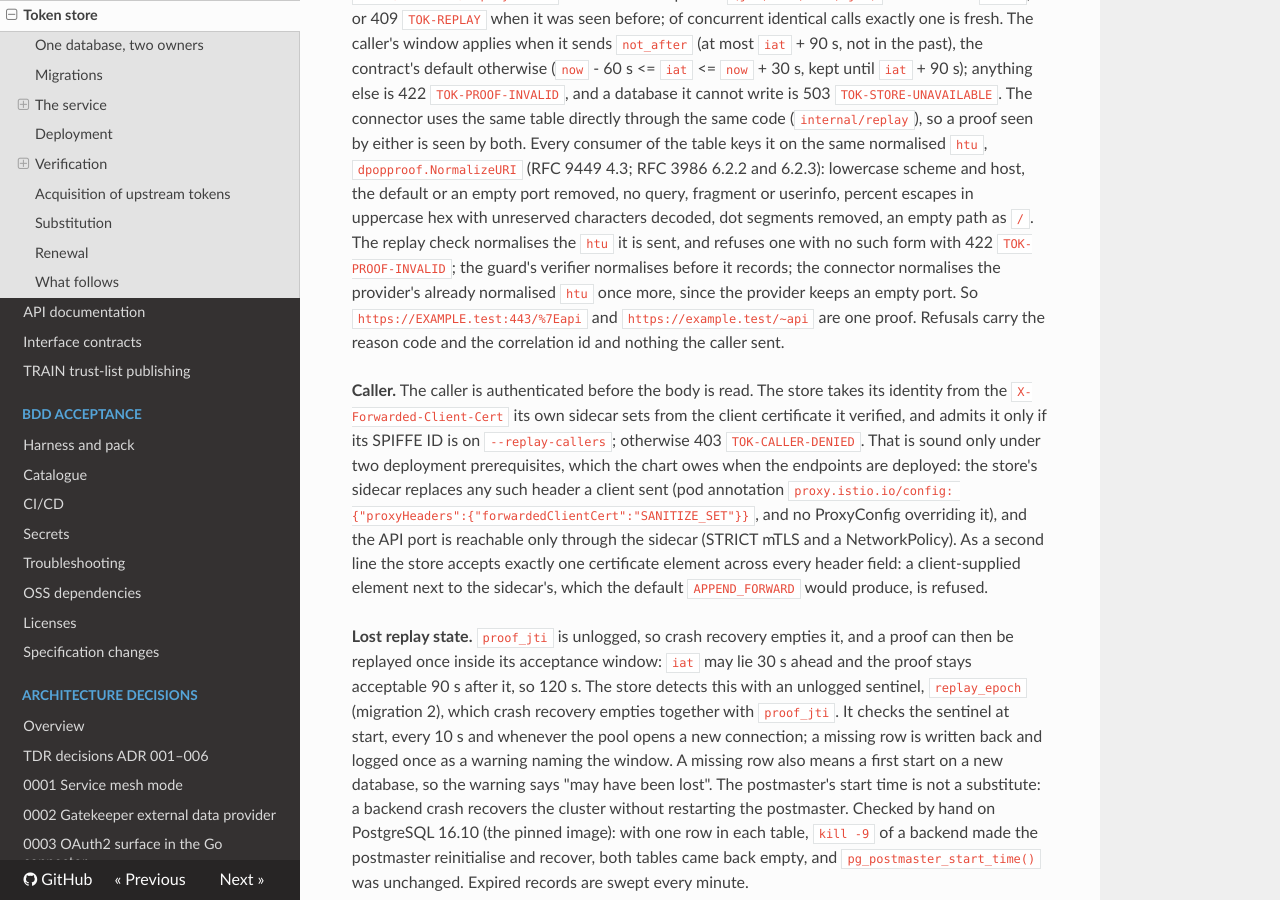
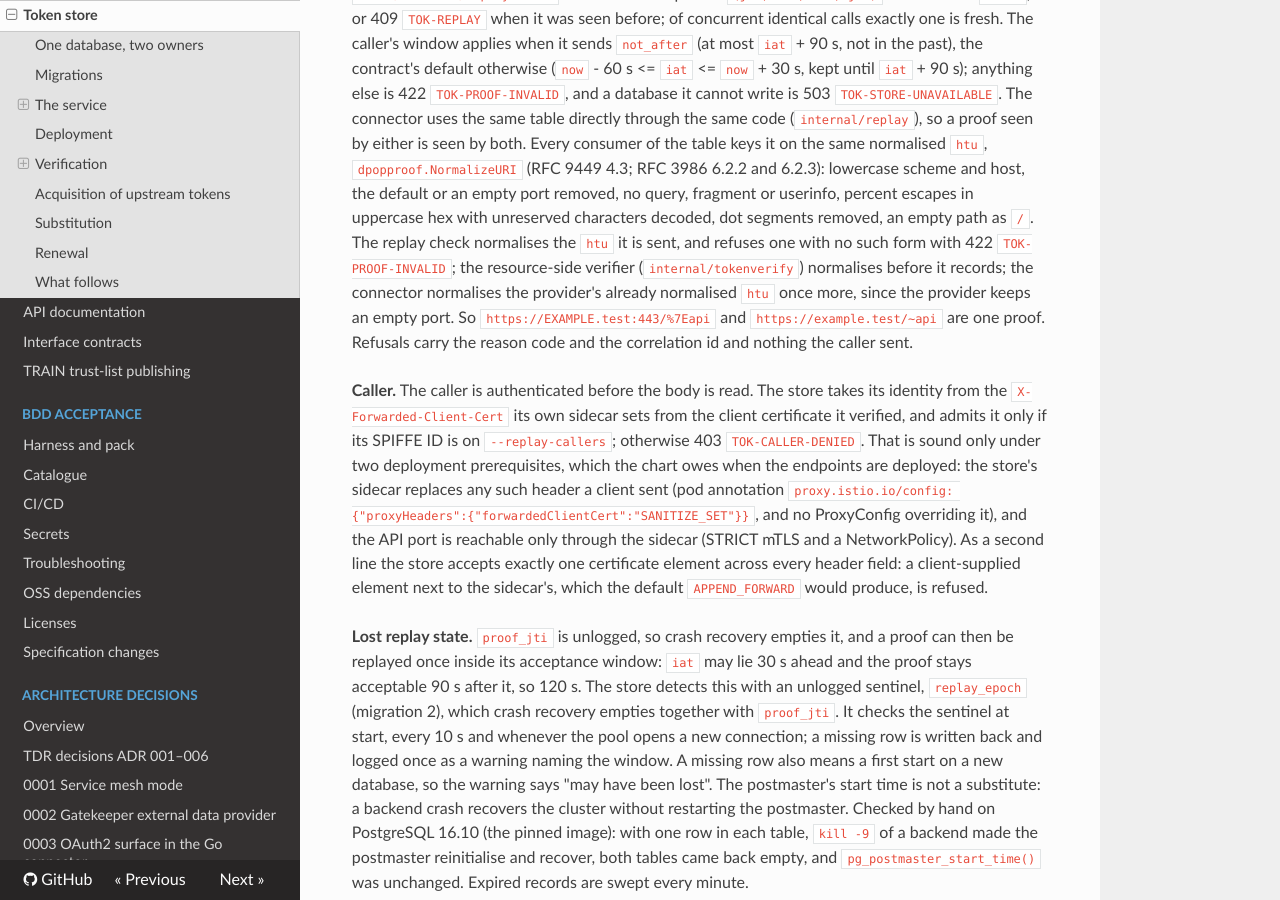
Before and after one commit to Fune5tiAtlas/facis-zero-trust-demonstrator, an MkDocs documentation site: the page built from docs/token-store.md, in a window 1280 px wide and 900 px high, scrolled down 5898 px. Built offline with MkDocs 1.6.1, drawn with Linux system fonts in a browser that asks for light colours; nearby versions of some CDN libraries.

Commit message:
Name the resource-side verifier in the htu normalisation rule

```diff
--- a/docs/token-store.md
+++ b/docs/token-store.md
@@ -238,10 +238,10 @@ on the same normalised `htu`, `dpopproof.NormalizeURI` (RFC 9449 4.3; RFC 3986 6
 lowercase scheme and host, the default or an empty port removed, no query, fragment or userinfo,
 percent escapes in uppercase hex with unreserved characters decoded, dot segments removed, an empty
 path as `/`. The replay check normalises the `htu` it is sent, and refuses one with no such form
-with 422 `TOK-PROOF-INVALID`; the guard's verifier normalises before it records; the connector
-normalises the provider's already normalised `htu` once more, since the provider keeps an empty
-port. So `https://EXAMPLE.test:443/%7Eapi` and `https://example.test/~api` are one proof. Refusals carry the reason code and
-the correlation id and nothing the caller sent.
+with 422 `TOK-PROOF-INVALID`; the resource-side verifier (`internal/tokenverify`) normalises before
+it records; the connector normalises the provider's already normalised `htu` once more, since the
+provider keeps an empty port. So `https://EXAMPLE.test:443/%7Eapi` and `https://example.test/~api`
+are one proof. Refusals carry the reason code and the correlation id and nothing the caller sent.
 
 **Caller.** The caller is authenticated before the body is read. The store takes its identity from
 the `X-Forwarded-Client-Cert` its own sidecar sets from the client certificate it verified, and
```
